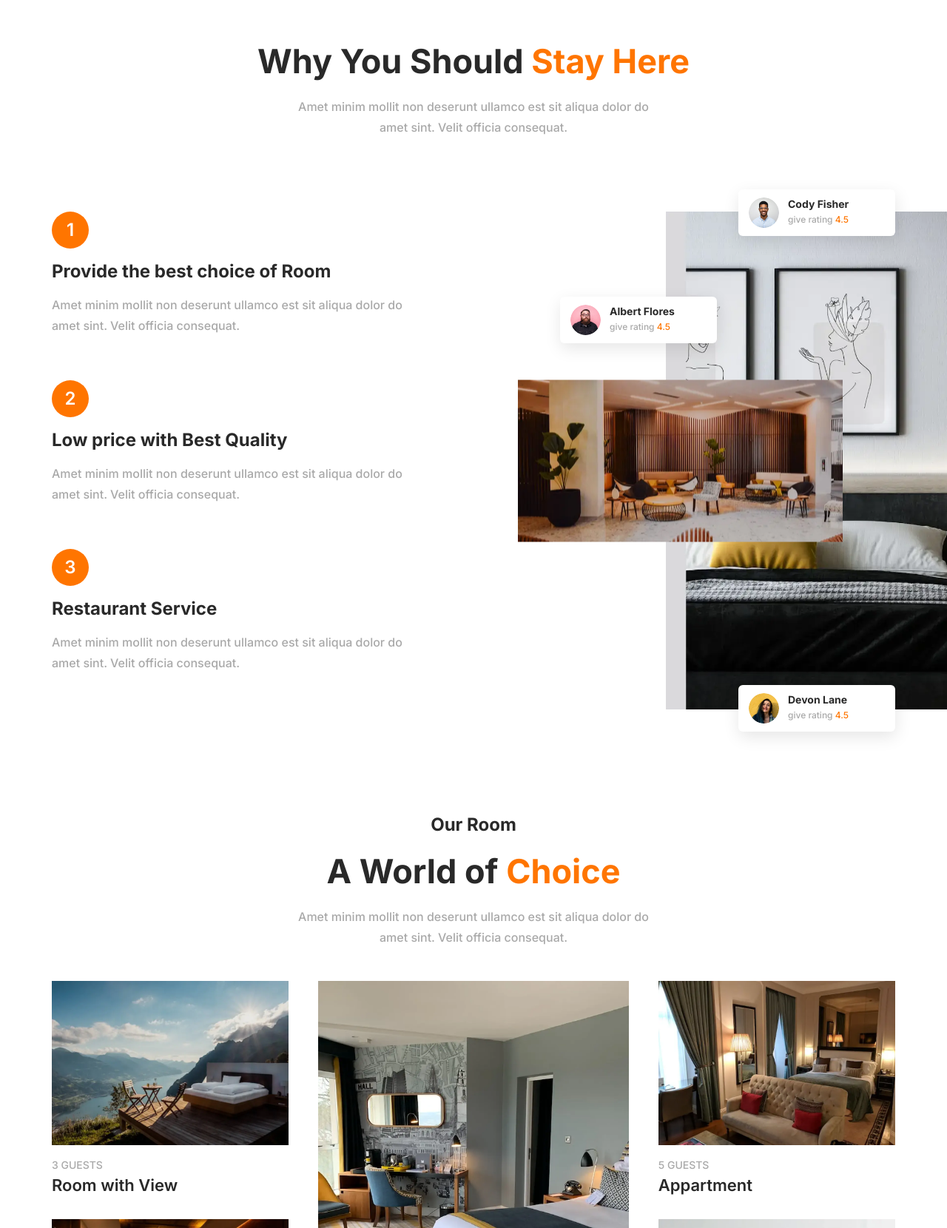
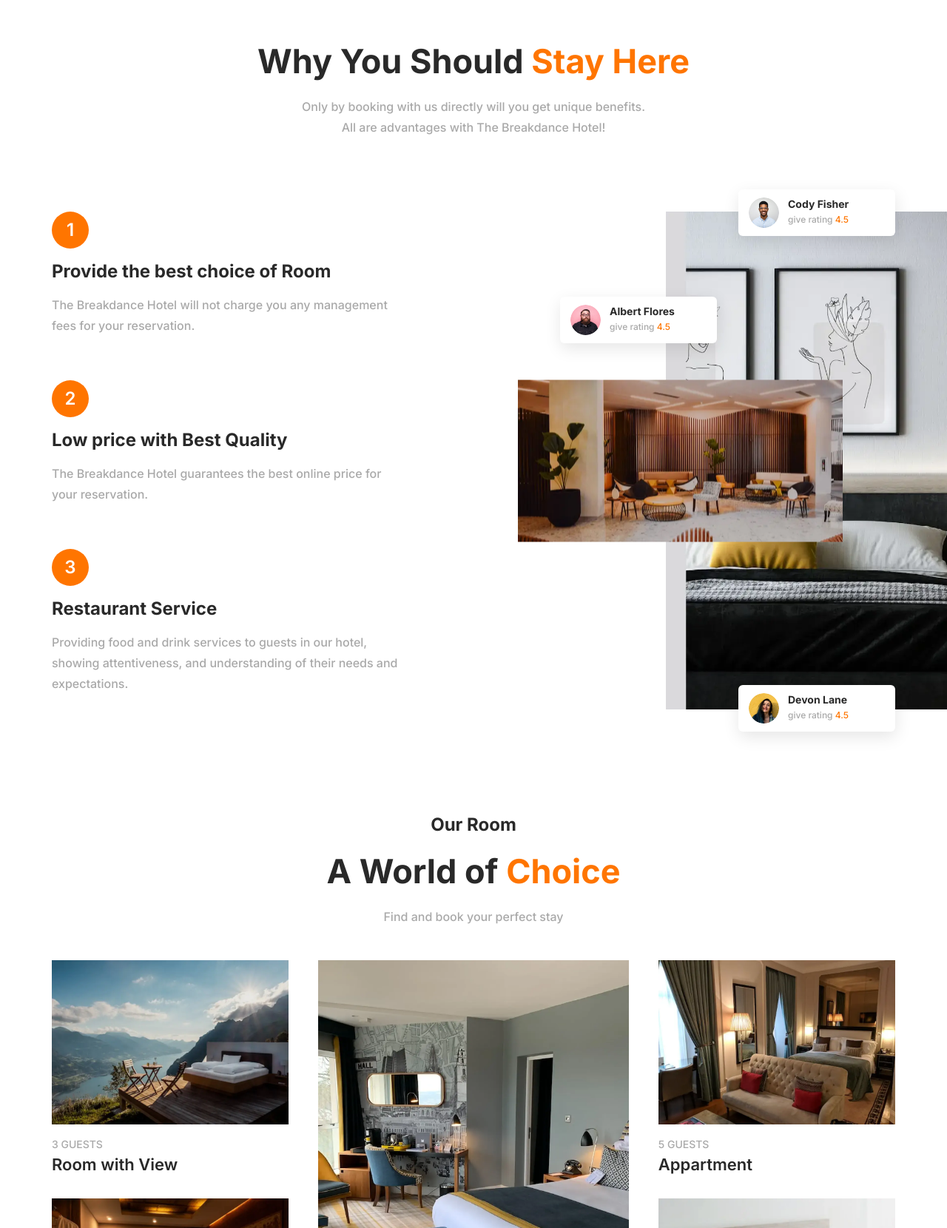
Before and after one commit to dsurdiy/hotel-breakdance, a plain HTML site: page index.html in a window 1280 px wide. Shown: the part 1140-2800 px from the top of the page at 74% size. Drawn offline with Linux system fonts and the light colour scheme.

Commit message:
chanched site content

```diff
--- a/index.html
+++ b/index.html
@@ -36,7 +36,7 @@
                   </ul>
                </nav>
             </div>
-            <a href="#" class="header__button">Book Now</a>
+            <a href="#room" class="header__button">Book Now</a>
             <button type="button" aria-label="menu button" class="menu-icon">
                <span></span>
             </button>
@@ -48,17 +48,17 @@
             <div class="hero__container">
                <h1 class="hero__title">Open the door for a spacious living</h1>
                <div class="hero__links">
-                  <a href="#" class="hero__link">Book a hotel service
+                  <a href="#services" class="hero__link">Book a hotel service
                      <svg width="7" height="13" viewBox="0 0 7 13">
                         <path d="M1.02081 1.54159L5.97915 6.49992L1.02081 11.4583" stroke="white" stroke-width="1.5" />
                      </svg>
                   </a>
-                  <a href="#" class="hero__link">Book a hotel service
+                  <a href="#reviews" class="hero__link">Our benefits and reviews
                      <svg width="7" height="13" viewBox="0 0 7 13">
                         <path d="M1.02081 1.54159L5.97915 6.49992L1.02081 11.4583" stroke="white" stroke-width="1.5" />
                      </svg>
                   </a>
-                  <a href="#" class="hero__link">Book a hotel service
+                  <a href="#room" class="hero__link">Choose the best rooms
                      <svg width="7" height="13" viewBox="0 0 7 13">
                         <path d="M1.02081 1.54159L5.97915 6.49992L1.02081 11.4583" stroke="white" stroke-width="1.5" />
                      </svg>
@@ -103,8 +103,8 @@
                   <h2 class="section-header__title">Why You Should <span>Stay Here</span></h2>
                   <div class="section-header__text">
                      <p>
-                        Amet minim mollit non deserunt ullamco est sit aliqua dolor do
-                        amet sint. Velit officia consequat.
+                        Only by booking with us directly will you get unique benefits. All are advantages with The
+                        Breakdance Hotel!
                      </p>
                   </div>
                </div>
@@ -115,8 +115,7 @@
                         <h4 class="list-why__title">Provide the best choice of Room</h4>
                         <div class="list-why__text">
                            <p>
-                              Amet minim mollit non deserunt ullamco est sit aliqua dolor do
-                              amet sint. Velit officia consequat.
+                              The Breakdance Hotel will not charge you any management fees for your reservation.
                            </p>
                         </div>
                      </li>
@@ -125,8 +124,7 @@
                         <h4 class="list-why__title">Low price with Best Quality</h4>
                         <div class="list-why__text">
                            <p>
-                              Amet minim mollit non deserunt ullamco est sit aliqua dolor do
-                              amet sint. Velit officia consequat.
+                              The Breakdance Hotel guarantees the best online price for your reservation.
                            </p>
                         </div>
                      </li>
@@ -135,8 +133,9 @@
                         <h4 class="list-why__title">Restaurant Service</h4>
                         <div class="list-why__text">
                            <p>
-                              Amet minim mollit non deserunt ullamco est sit aliqua dolor do
-                              amet sint. Velit officia consequat.
+                              Providing food and drink services to guests in our hotel, showing attentiveness, and
+                              understanding of their
+                              needs and expectations.
                            </p>
                         </div>
                      </li>
@@ -176,8 +175,7 @@
                   <h2 class="section-header__title">A World of <span>Choice</span></h2>
                   <div class="section-header__text">
                      <p>
-                        Amet minim mollit non deserunt ullamco est sit aliqua dolor do
-                        amet sint. Velit officia consequat.
+                        Find and book your perfect stay
                      </p>
                   </div>
                </div>
@@ -236,13 +234,16 @@
                   <h2 class="about__title">ABOUT US</h2>
                   <div class="about__text">
                      <p>
-                        Amet minim mollit non deserunt ullamco est
-                        sit aliqua dolor do amet sint. Velit officia
-                        consequatduis enim.
+                        At The Breakdance Hotel we have the firm purpose of providing our guests and clients with one of
+                        their
+                        best vacation experiences,
+                        as well as first-class professional hospitality, betting heavily on continuous improvement
+                        processes and working to
+                        improve the environmental sustainability of our hotels.
                      </p>
                      <p>
-                        Amet minim mollit non deserunt ullamco est
-                        sit aliqua dolor do
+                        The Breakdance Hotel will continue to optimize its professionalism in management and service to
+                        its clients
                      </p>
                   </div>
                   <a href="#" class="about__button">Explore</a>
@@ -250,7 +251,7 @@
             </div>
             <img class="about__image" src="img/about/01.webp" alt="About image">
          </section>
-         <section class="page__reviews reviews">
+         <section id="reviews" class="page__reviews reviews">
             <div class="reviews__container">
                <div class="reviews__content">
                   <h2 class="reviews__title">CLASSIC ROOMS AND INTERIOR</h2>
@@ -284,8 +285,7 @@
                      <h4 class="item-reviews__title">RESTAURANT</h4>
                      <div class="item-reviews__text">
                         <p>
-                           Amet minim mollit non deserunt ullamco est
-                           sit aliqua dolor do
+                           In our restaurant you will find exquisite and very tasty food
                         </p>
                      </div>
                   </div>
@@ -296,8 +296,7 @@
                      <h4 class="item-reviews__title">SPA & WELLNESS</h4>
                      <div class="item-reviews__text">
                         <p>
-                           Amet minim mollit non deserunt ullamco est
-                           sit aliqua dolor do
+                           Visit our spa salon and enjoy yourself
                         </p>
                      </div>
                   </div>
@@ -308,8 +307,7 @@
                      <h4 class="item-reviews__title">THE BEST ROOMS</h4>
                      <div class="item-reviews__text">
                         <p>
-                           Amet minim mollit non deserunt ullamco est
-                           sit aliqua dolor do
+                           Choose the best rooms in our hotel for your perfect vacation
                         </p>
                      </div>
                   </div>
@@ -320,8 +318,7 @@
                      <h4 class="item-reviews__title">LOUNGE BAR</h4>
                      <div class="item-reviews__text">
                         <p>
-                           Amet minim mollit non deserunt ullamco est
-                           sit aliqua dolor do
+                           For maximum enjoyment, we have a beautiful lounge bar
                         </p>
                      </div>
                   </div>
@@ -337,16 +334,16 @@
                   <h5 class="nav-footer__title">Quick link</h5>
                   <ul class="nav-footer__list">
                      <li class="nav-footer__item">
-                        <a href="#" class="nav-footer__link">Home</a>
+                        <a href="#hero" class="nav-footer__link">Home</a>
                      </li>
                      <li class="nav-footer__item">
-                        <a href="#" class="nav-footer__link">Services</a>
+                        <a href="#services" class="nav-footer__link">Services</a>
                      </li>
                      <li class="nav-footer__item">
-                        <a href="#" class="nav-footer__link">About us</a>
+                        <a href="#about" class="nav-footer__link">About us</a>
                      </li>
                      <li class="nav-footer__item">
-                        <a href="#" class="nav-footer__link">Contact</a>
+                        <a href="#footer" class="nav-footer__link">Contact</a>
                      </li>
                   </ul>
                </div>
@@ -354,12 +351,13 @@
                   <h4 class="footer__title">Get in Touch</h4>
                   <div class="footer__text">
                      <p>
-                        Amet minim mollit non deserunt ullamco est
-                        sit aliqua dolor do amet sint.
+                        Subscribe to our newsletter and follow us on social networks to be the first to find out about
+                        all our latest news and
+                        promotions.
                      </p>
                   </div>
                   <form action="#" class="footer__form">
-                     <input type="email" name="email" class="footer__input" placeholder="Enter email">
+                     <input type="email" name="email" class="footer__input" placeholder="Enter email" required>
                      <button type="submit" class="footer__btn">Subscribe</button>
                   </form>
                </div>
```
